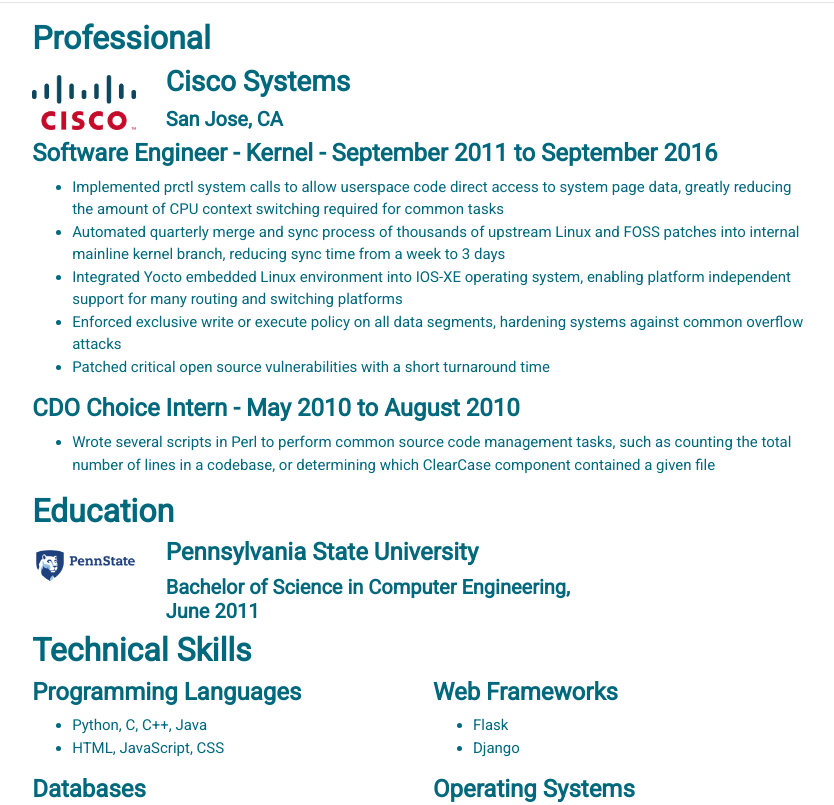
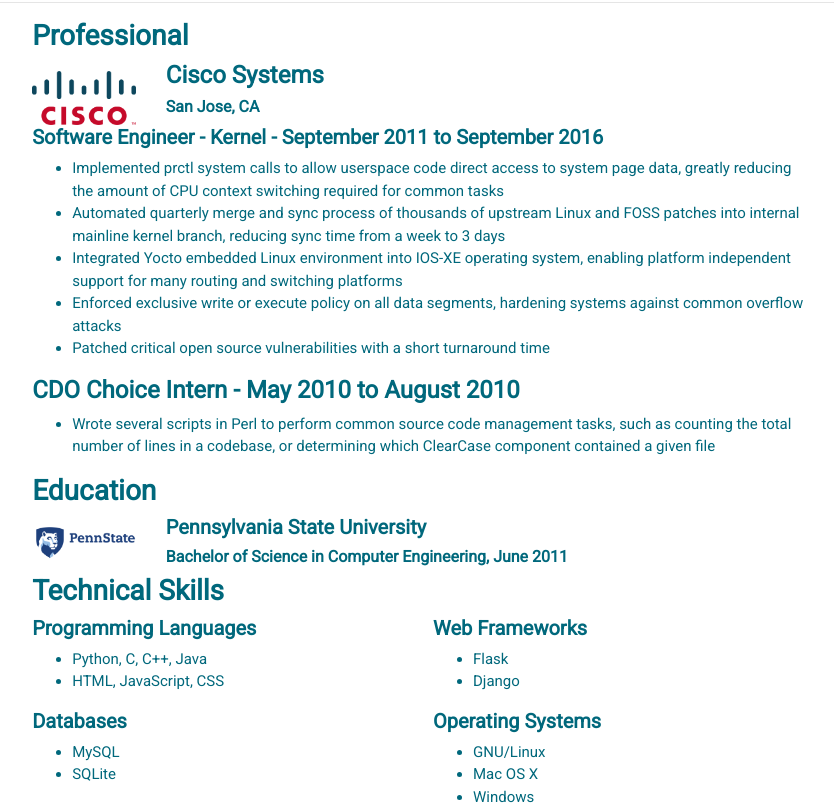
Before and after one commit to mcardillo55/portfolio-react, a React (Create React App) app: page /experience in a window 1280 px wide. Shown: the part 278-1083 px from the top of the page, without its empty margins (222-1056 px from the left). Built offline with nearby package versions, Linux system fonts and the light colour scheme.

Commit message:
Lower Heading sizes by 1 on ExperienceSection

```diff
--- a/src/App.css
+++ b/src/App.css
@@ -1,4 +1,4 @@
-h2, h3, h4, h5 {
+h2, h3, h4, h5, h6 {
     font-weight: bold;
 }
 
--- a/src/components/ExperienceSection.jsx
+++ b/src/components/ExperienceSection.jsx
@@ -9,18 +9,18 @@
   return(
     <div id="experience">
         <div id="professional">
-            <h2>Professional</h2>
+            <h3>Professional</h3>
             <div className="job">
                 <Row>
                     <Col xs={2}>
                         <Image className="heading-image" src={CiscoLogo} alt="Cisco Logo" fluid/>
                     </Col>
                     <Col xs={10}>
-                        <h3>Cisco Systems</h3>
-                        <h5>San Jose, CA</h5>
+                        <h4>Cisco Systems</h4>
+                        <h6>San Jose, CA</h6>
                     </Col>
                 </Row>
-                    <h4 className="job-title">Software Engineer - Kernel - September 2011 to September 2016</h4>
+                <h5 className="job-title">Software Engineer - Kernel - September 2011 to September 2016</h5>
                 <ul className="job-roles">
                     <li>Implemented prctl system calls to allow userspace code direct access to system page data, greatly reducing the amount of CPU context switching required for common tasks</li>
                     <li>Automated quarterly merge and sync process of thousands of upstream Linux and FOSS patches into internal mainline kernel branch, reducing sync time from a week to 3 days</li>
@@ -36,30 +36,30 @@
         </div>
 
         <div id="education">
-            <h2>Education</h2>
+            <h3>Education</h3>
             <Row>
                 <Col xs={2}>
                     <Image className="heading-image" src={PSULogo} alt="Penn State Logo" fluid/>
                 </Col>
                 <Col xs={7}>
-                    <h4>Pennsylvania State University</h4>
-                    <h5>Bachelor of Science in Computer Engineering, June 2011</h5>
+                    <h5>Pennsylvania State University</h5>
+                    <h6>Bachelor of Science in Computer Engineering, June 2011</h6>
                 </Col>
             </Row>
         </div>
 
         <div id="skills">
-            <h2>Technical Skills</h2>
+            <h3>Technical Skills</h3>
             <Row>
                 <Col sm={6}>
-                    <h4>Programming Languages</h4>
+                    <h5>Programming Languages</h5>
                     <ul>
                         <li>Python, C, C++, Java</li>
                         <li>HTML, JavaScript, CSS</li>
                     </ul>
                 </Col>
                 <Col sm={6}>
-                    <h4>Web Frameworks</h4>
+                    <h5>Web Frameworks</h5>
                     <ul>
                         <li>Flask</li>
                         <li>Django</li>
@@ -68,14 +68,14 @@
             </Row>
             <Row>
                 <Col sm={6}>
-                    <h4>Databases</h4>
+                    <h5>Databases</h5>
                     <ul>
                         <li>MySQL</li>
                         <li>SQLite</li>
                     </ul>
                 </Col>
                 <Col sm={6}>
-                    <h4>Operating Systems</h4>
+                    <h5>Operating Systems</h5>
                     <ul>
                         <li>GNU/Linux</li>
                         <li>Mac OS X</li>
```
Lines whose indentation alone changed are shown as unchanged.
